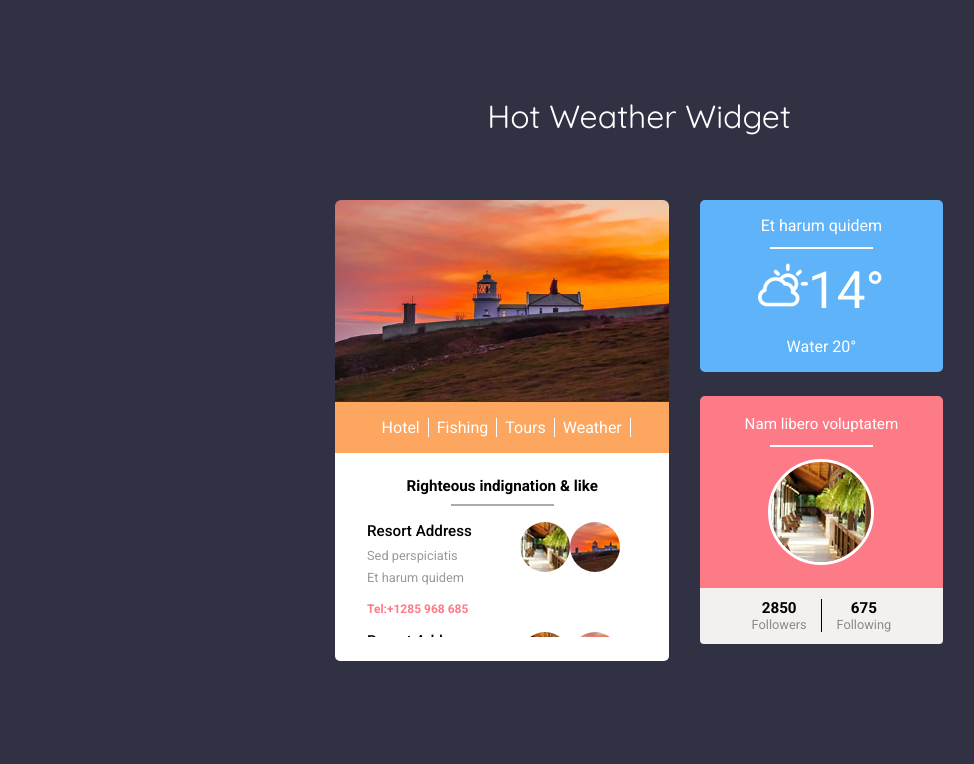
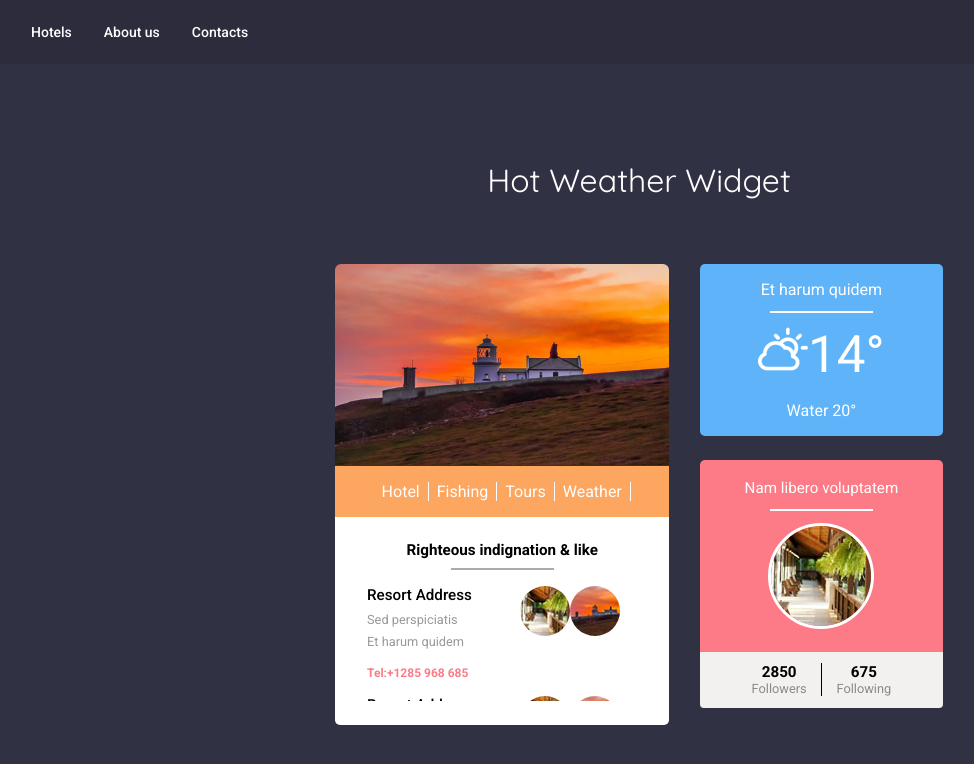
Before and after one commit to Pupsarin/hillel-hw2, an Angular app: page / in a window 1280 px wide. Shown: the top 764 px of the page, without its empty margins (1-975 px from the left). Built offline with nearby package versions, Linux system fonts and the light colour scheme.

Commit message:
add header component

```diff
--- a/src/app/app.component.html
+++ b/src/app/app.component.html
@@ -1,3 +1,4 @@
+<app-header></app-header>
 <h1>Hot Weather Widget</h1>
 <div class="element">
     <div class="element-left">
--- a/src/app/app.module.ts
+++ b/src/app/app.module.ts
@@ -6,6 +6,8 @@
 import { WeatherComponent } from './weather/weather.component';
 import { ProfileComponent } from './profile/profile.component';
 import { NoopAnimationsModule } from '@angular/platform-browser/animations';
+import { HeaderComponent } from './header/header.component';
+import { SharedModule } from './shared/shared.module';
 
 @NgModule({
   declarations: [
@@ -13,10 +15,12 @@
     ListComponent,
     WeatherComponent,
     ProfileComponent,
+    HeaderComponent,
   ],
   imports: [
     BrowserModule,
     NoopAnimationsModule,
+    SharedModule,
   ],
   providers: [],
   bootstrap: [AppHotelsComponent]
--- /dev/null
+++ b/src/app/header/header.component.html
@@ -0,0 +1,5 @@
+<mat-toolbar class="header-bg">
+    <button class="header__button" mat-button>Hotels</button>
+    <button class="header__button" mat-button>About us</button>
+    <button class="header__button" mat-button>Contacts</button>
+</mat-toolbar>
--- /dev/null
+++ b/src/app/header/header.component.scss
@@ -0,0 +1,11 @@
+.header-bg {
+    background-color: #2C2C3D;
+}
+
+.header__button {
+    color: white;
+
+    &:hover {
+        background-color: rgba( gray, 0.4);
+    }
+}
--- /dev/null
+++ b/src/app/header/header.component.ts
@@ -0,0 +1,15 @@
+import { Component, OnInit } from '@angular/core';
+
+@Component({
+  selector: 'app-header',
+  templateUrl: './header.component.html',
+  styleUrls: ['./header.component.scss']
+})
+export class HeaderComponent implements OnInit {
+
+  constructor() { }
+
+  ngOnInit() {
+  }
+
+}
```
Also changed, not shown: src/app/shared/shared.module.ts (added, +17 -0 lines), 1 other file (tests, documents, lock files or other folders).
